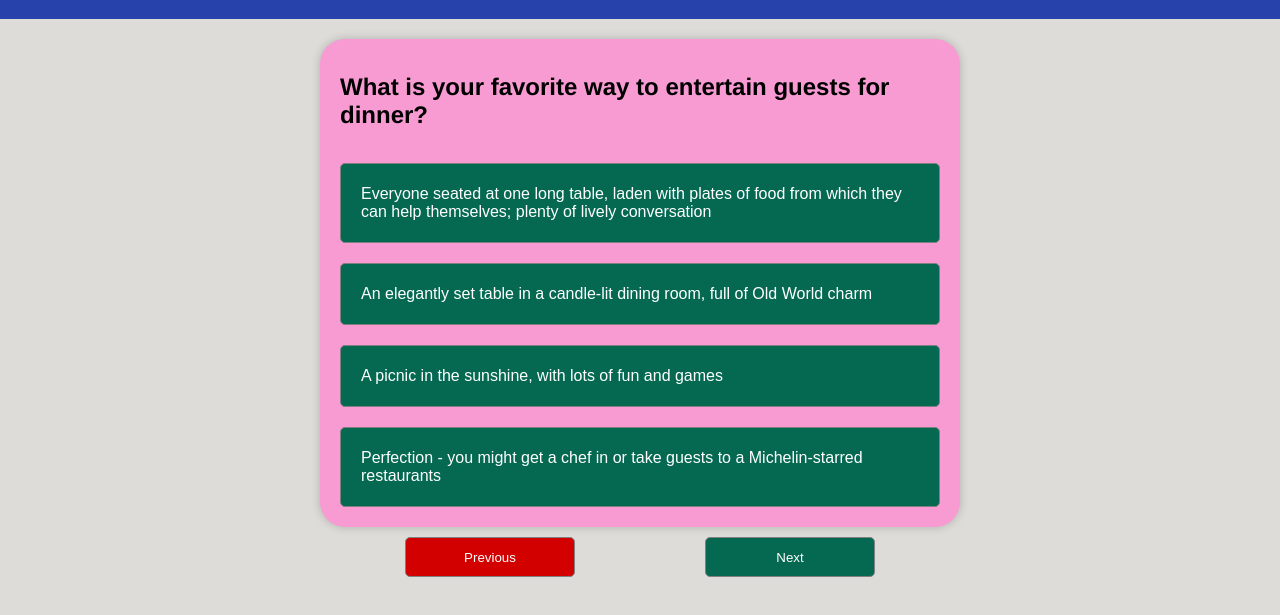
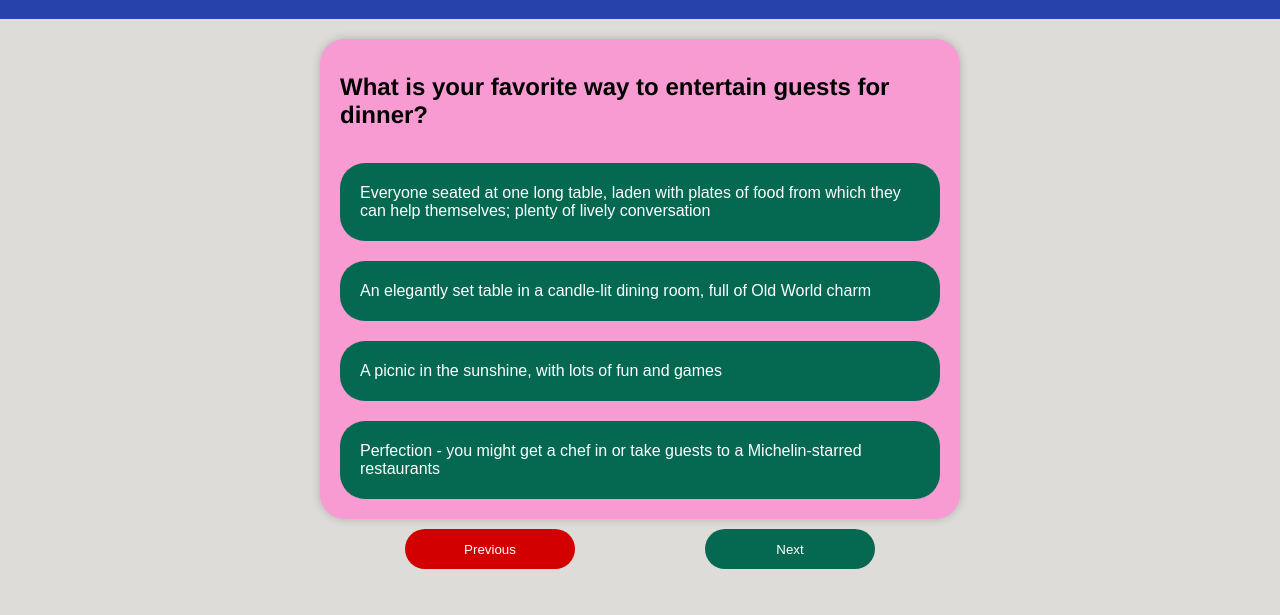
Before and after one commit to TheKamsi/color-and-design-personality-quiz, a plain HTML site: page index.html in a window 1280 px wide. Shown: the part 61-676 px from the top of the page. Drawn offline with Linux system fonts and the light colour scheme.

Commit message:
made subtle design changes

```diff
--- a/index.css
+++ b/index.css
@@ -29,8 +29,8 @@ input{
 button{
     margin: 10px 0;
     padding: 5px 20px;
-    border-radius: 5px;
-    border: 0.1px solid grey;
+    border-radius: 25px;
+    border: none;
     background: #056952;
     color: #fff;
 }
```
